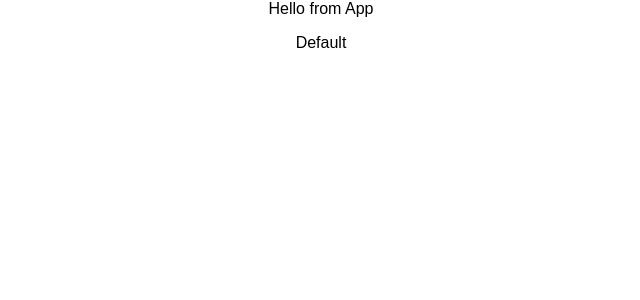
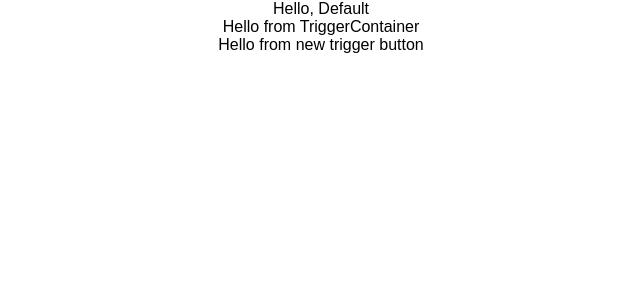
Before and after one commit to annabush092/migraine-app-frontend, a React (Create React App) app: page / in a window 1280 px wide. Shown: the top 300 px of the page, without its empty margins (319-959 px from the left). Built offline with nearby package versions, Linux system fonts and the light colour scheme; no server answers; what normalizr would draw is missing.

Commit message:
hooked up trigger components for homepage

```diff
--- a/src/containers/App.js
+++ b/src/App.js
@@ -1,8 +1,9 @@
 import React from 'react';
 import {connect} from 'react-redux'
 
-import '../styles/App.css';
-import {fetchInit} from '../actions/fetchInit.js'
+import './styles/App.css';
+import {fetchInit} from './actions/fetchInit.js'
+import TriggerContainer from './components/triggerContainer.js'
 
 
 class App extends React.Component {
@@ -16,8 +17,8 @@ class App extends React.Component {
   render() {
     return (
       <div className="App">
-        Hello from App
-        <p>{this.props.user.firstName}</p>
+        Hello, {this.props.user.firstName}
+        <TriggerContainer/>
       </div>
     );
   }
--- /dev/null
+++ b/src/components/newTriggerButton.js
@@ -0,0 +1,13 @@
+import React from 'react';
+
+class NewTriggerButton extends React.Component {
+  render() {
+    return (
+      <div>
+        Hello from new trigger button
+      </div>
+    )
+  }
+}
+
+export default NewTriggerButton;
--- /dev/null
+++ b/src/components/triggerButton.js
@@ -0,0 +1,14 @@
+import React from 'react';
+
+class TriggerButton extends React.Component {
+  render() {
+    console.log("Inside trigger button: ", this.props)
+    return (
+      <div>
+        {this.props.name}
+      </div>
+    )
+  }
+}
+
+export default TriggerButton;
--- /dev/null
+++ b/src/components/triggerContainer.js
@@ -0,0 +1,36 @@
+import React from 'react';
+import {connect} from 'react-redux';
+
+import TriggerButton from './triggerButton.js';
+import NewTriggerButton from './newTriggerButton.js';
+
+class TriggerContainer extends React.Component {
+
+  renderTriggers = () => {
+    if(Object.keys(this.props.triggers).length > 0) {
+      const trigArr = []
+      for(const key in this.props.triggers) {
+        trigArr.push(<TriggerButton key={key} {...this.props.triggers[key]}/>)
+      }
+      return trigArr
+    }
+  }
+
+  render() {
+    return (
+      <div>
+        Hello from TriggerContainer
+        {this.renderTriggers()}
+        <NewTriggerButton/>
+      </div>
+    )
+  }
+}
+
+function mapStateToProps(state) {
+  return {
+    triggers: state.triggers
+  }
+}
+
+export default connect(mapStateToProps)(TriggerContainer);
--- a/src/index.js
+++ b/src/index.js
@@ -4,7 +4,7 @@ import {Provider} from 'react-redux';
 import registerServiceWorker from './registerServiceWorker';
 
 import './styles/index.css';
-import App from './containers/App';
+import App from './App';
 import {store} from './reducers/rootReducer.js'
 
 ReactDOM.render(
```
